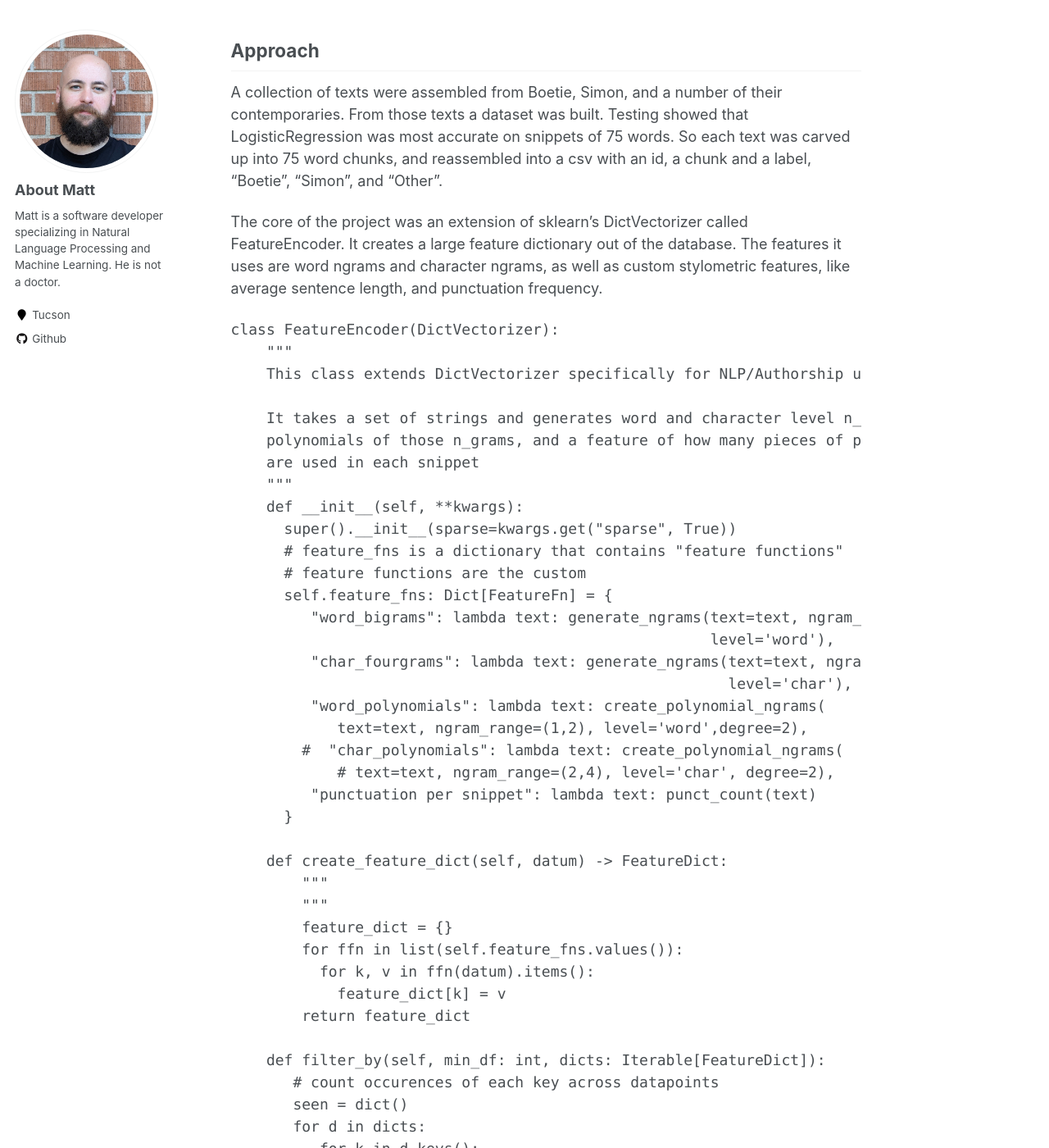
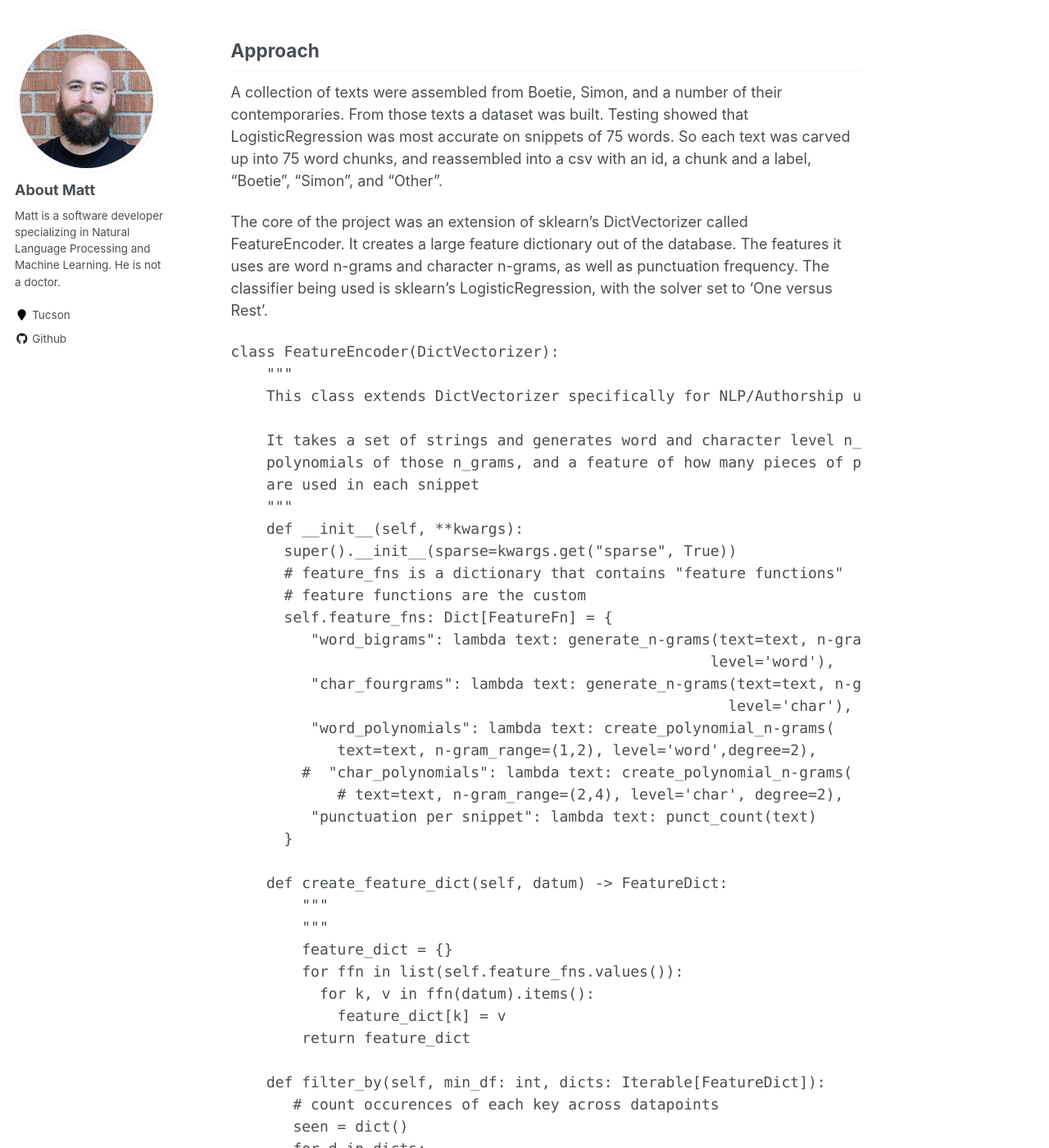
Before and after one commit to mc-wut/mc-wut.github.io, a Jekyll site: the page built from _portfolio/portfolio-3.md, in a window 1280 px wide and 1400 px high, scrolled down 809 px. Shown: the whole window at 82% size. Built offline with Jekyll 4.4.1, drawn with Linux system fonts in a browser that asks for light colours; some of the changed text lies outside the part shown.

Commit message:
- adds some important chunks to portfolio-3.md

````diff
--- a/_portfolio/portfolio-3.md
+++ b/_portfolio/portfolio-3.md
@@ -19,7 +19,7 @@ The goal of this project is to determine the authorship of the disputed text. On
 
 A collection of texts were assembled from Boetie, Simon, and a number of their contemporaries. From those texts a dataset was built. Testing showed that LogisticRegression was most accurate on snippets of 75 words. So each text was carved up into 75 word chunks, and reassembled into a csv with an id, a chunk and a label, "Boetie", "Simon", and "Other".
 
-The core of the project was an extension of sklearn's DictVectorizer called FeatureEncoder. It creates a large feature dictionary out of the database. The features it uses are word ngrams and character ngrams, as well as custom stylometric features, like average sentence length, and punctuation frequency.
+The core of the project was an extension of sklearn's DictVectorizer called FeatureEncoder. It creates a large feature dictionary out of the database. The features it uses are word n-grams and character n-grams, as well as punctuation frequency. The classifier being used is sklearn's LogisticRegression, with the solver set to 'One versus Rest'.
 
 ```Python
 class FeatureEncoder(DictVectorizer):
@@ -35,14 +35,14 @@ class FeatureEncoder(DictVectorizer):
       # feature_fns is a dictionary that contains "feature functions"
       # feature functions are the custom
       self.feature_fns: Dict[FeatureFn] = {
-         "word_bigrams": lambda text: generate_ngrams(text=text, ngram_range=(1,2),
+         "word_bigrams": lambda text: generate_n-grams(text=text, n-gram_range=(1,2),
                                                       level='word'),
-         "char_fourgrams": lambda text: generate_ngrams(text=text, ngram_range=(2,4),
+         "char_fourgrams": lambda text: generate_n-grams(text=text, n-gram_range=(2,4),
                                                         level='char'),
-         "word_polynomials": lambda text: create_polynomial_ngrams(
-            text=text, ngram_range=(1,2), level='word',degree=2),
-        #  "char_polynomials": lambda text: create_polynomial_ngrams(
-            # text=text, ngram_range=(2,4), level='char', degree=2),
+         "word_polynomials": lambda text: create_polynomial_n-grams(
+            text=text, n-gram_range=(1,2), level='word',degree=2),
+        #  "char_polynomials": lambda text: create_polynomial_n-grams(
+            # text=text, n-gram_range=(2,4), level='char', degree=2),
          "punctuation per snippet": lambda text: punct_count(text)
       }
 
@@ -90,6 +90,23 @@ After fitting Logistic Regression on our dataset, we classified *Familiarity is
 
 A state of the art approach would be something that resembles [AD-HOMINEM](https://doi.org/10.48550/arxiv.1910.08144), a Siamese NN, which is two identical recurrent neural networks that share the exact same set of parameters. The delta of the output of those two RNN's is used to determine authorship. AD-HOMINEM also uses attention layers making it possible to examine what exactly the classifier is making decisions based on, and possibly generate an entire copy of the book overlaid with heat maps of what was important to classifying the different blocks of text.
 
+## A Brief Guide to the Code
+
+in the *src* directory, there is a graveyard called 'archived' that can be ignored, and a handful of python scripts. I'll summarize their contents here.
+
+**csv_compiler.py** contains *chunk()* and *get_files()*, which are used to break a directory of .txt files into chunks of a given size and produce a pandas DataFrame of those chunks. There were some encoding issues with some of the files so you'll see some encoding stuff in there as well.
+
+**read_train.py** just contains *read()* which takes a file path and converts it into a DataFrame with headings *TEXT*, *LABEL*, and *ID*
+
+**familiarity_csv_complier.py** is a super simple script that creates the DataFrame and resulting .csv file for *Familiarity is the Kingdom of the Lost*
+
+**custom_dict_vectorizer.py** contains the *FeatureEncoder* class, the extension of *sklearn.DictVectorizer* we discussed earlier, as well as some helper functions for stylometric features and n-gram creation; *punct_count()*, *create_polynomial_n-grams()*, *generate_n-grams()*
+
+**pipeline.py** contains the class *PipelineWrapper*, which gets *FeatureEncoder*, *LogisticRegression*, and *LabelEncoder* all organized and playing nice. It also has methods for producing a csv and an excel doc of our predictions. The excel doc is linked below as a google sheet.
+
+**main.py** stitches everything together and produces a csv file containing predictions and confidence scores to the *outputs* directory named *[current date time]_dugmore.csv*.
+
+
 ## Error Analysis
 I tested the system on n=5 kfold cross validation and got the following vital statistics:
 
@@ -111,15 +128,13 @@ The system predicts that 83.8 % of the disputed text is authored by Boetie, whil
 
 As you can see the classifier's confidence score is included in the results spreadsheet, and chunks of the text that were classified as not Boetie are highlighted.
 
-## Steps for Reproduction
-To reproduce results, use the dockerfile provided and run main.py. It will generate a file called '{currentdatetime}_dugmore.csv' to the outputs directory. That will contain predictions and confidence scores for each chunk of the novel.
 
-## Proposal for Future Improvments
-The current interation of the Dugmore Detector has a number of limitations. Firstly it's quite opaque, the only insight we get into the classification is confidence scores. Secondly the text is chunked by word rather than sentence or paragraph. This is probably not ideal for a text that may have multiple authors.
+## Possibilities for Future Improvements
+The current iteration of the Dugmore Detector has a number of limitations. Firstly it's quite opaque, the only insight we get into the classification is confidence scores. Secondly the text is chunked by word rather than sentence or paragraph. This is probably not ideal for a text that may have multiple authors.
 
-One improvement would be breaking the training data into sentences or groups of sentences. I might use ntlk's sent tokenizer to do that in future iterations of the project. It could also be very interesting to approach the sentences like windows in an n_gram, and see how different the results for overlapping sentences is.
+One improvement would be breaking the training data into sentences or groups of sentences. I might use NLTK's sent tokenizer to do that in future iterations of the project. It could also be very interesting to approach the sentences like windows in an n_gram, and see how different the results for overlapping sentences is.
 
-Another possible avenue for improvment (as mentioned above) would be raising the threshold for positive identification. Our mean confidence score for false postivie was 0.604 so that would be a good place to start.
+Another possible avenue for improvement (as mentioned above) would be raising the threshold for positive identification. Our mean confidence score for false positive was 0.604 so that would be a good place to start.
 
 A massive improvement would then be to attempt an implementation of something like AD-HOMINEM like discussed above. Generating a heatmap of the entire text that displays which words, sentences, and phrases are given the most weight in classification and sharing that with academics well versed in the topic would be interesting in the least and hopefully helpful.
 
````
